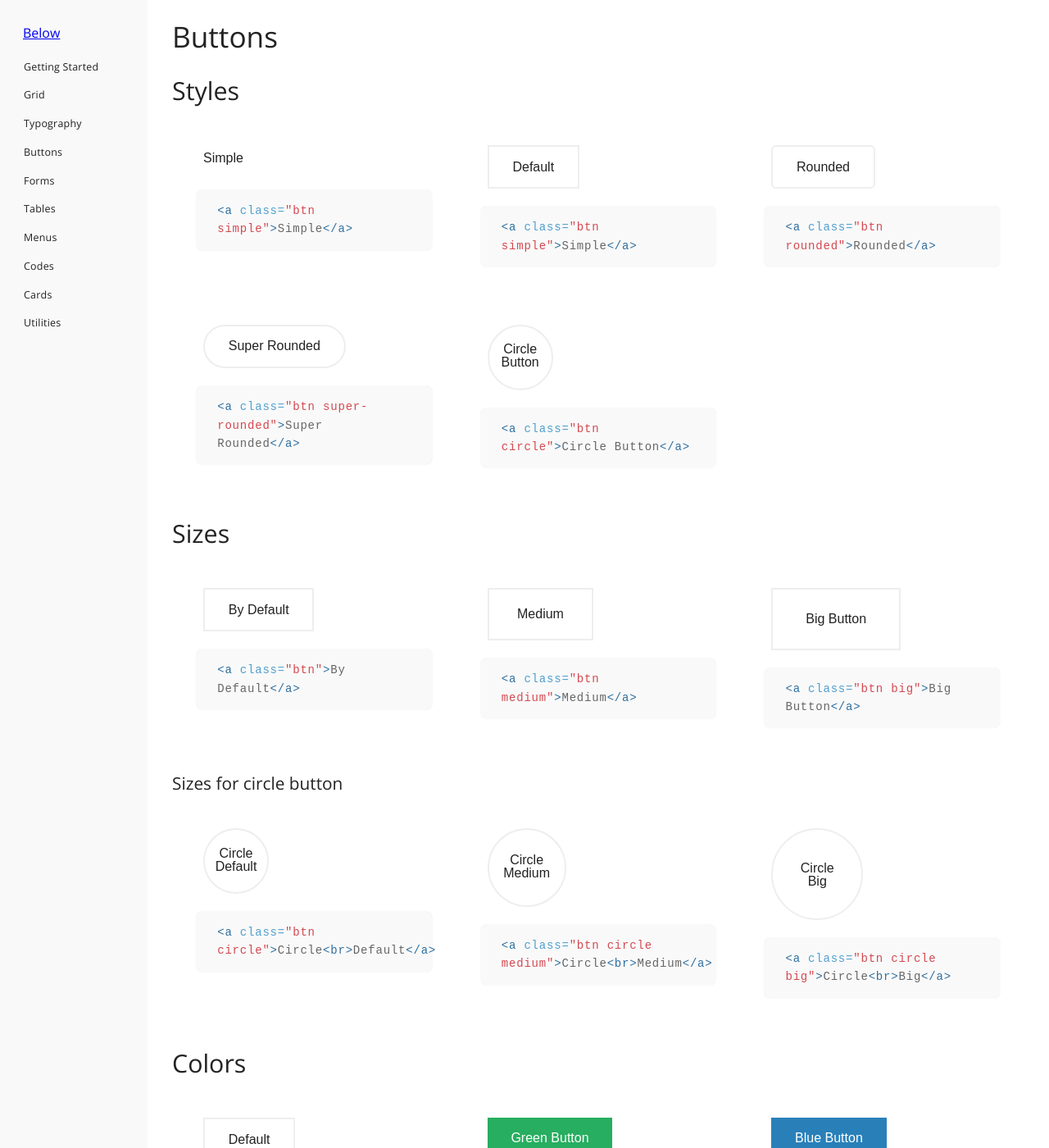
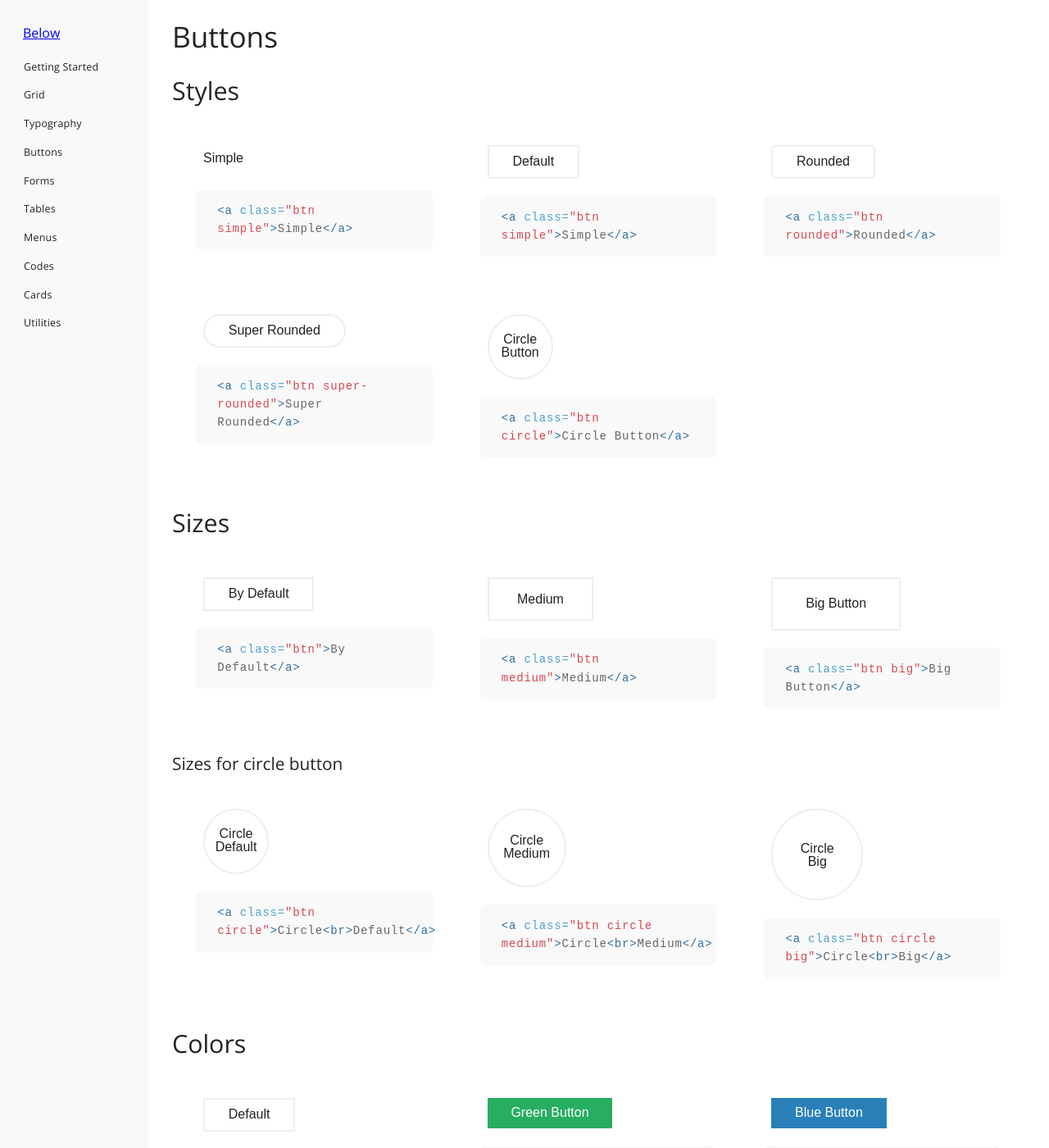
Before and after one commit to innusource/below, a Jekyll site: the page built from 04-buttons.html, in a window 1280 px wide and 1400 px high. Shown: the whole window at 82% size. Built offline with Jekyll 4.4.1, drawn with Linux system fonts in a browser that asks for light colours; some web fonts are replaced.

Commit message:
better buttons sizes

```diff
--- a/_sass/below/buttons.scss
+++ b/_sass/below/buttons.scss
@@ -9,7 +9,7 @@
   transition: all 0.4s ease;
   display: inline-block;
   text-align: center;
-  padding: 0.8rem 1.8rem;
+  padding: 0.4rem 1.8rem;
   margin: 0.5rem;
 }
 .btn:hover{
@@ -60,10 +60,10 @@
   transform: rotate(180deg);
 }
 .btn.medium{
-  padding: 1.15rem 2.15rem;
+  padding: 0.8rem 2.15rem;
 }
 .btn.big{
-  padding: 1.5rem 2.5rem;
+  padding: 1.15rem 2.5rem;
 }
 .btn.black,.btn.dark-blue,.btn.blue,.btn.green{
   border:none;
```
